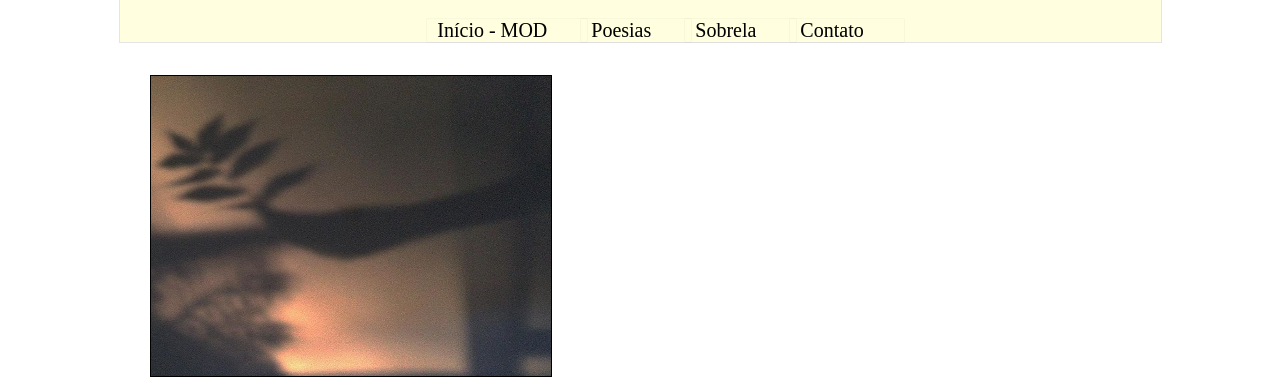
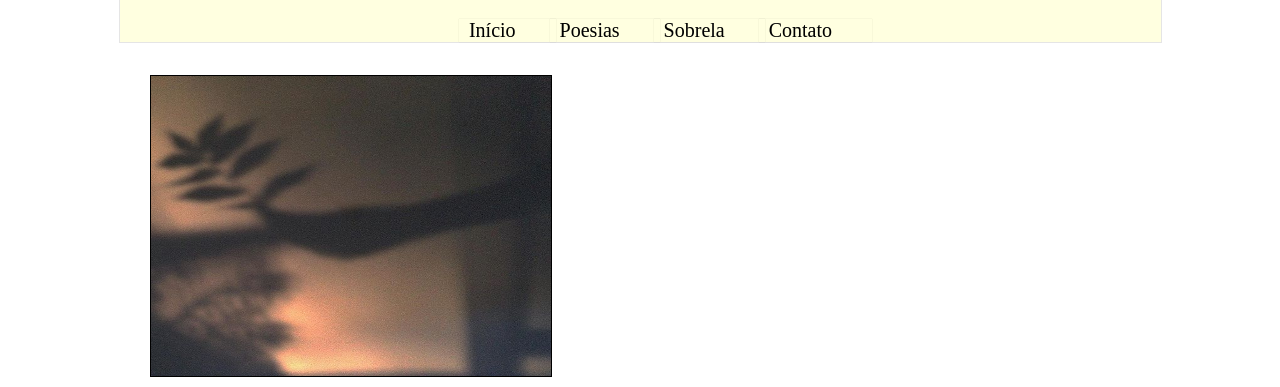
Before and after one commit to edsongmail/projeto-site, a plain HTML site: page index.html in a window 1280 px wide. Shown: the top 387 px of the page. Drawn offline with Linux system fonts and the light colour scheme.

Commit message:
revertendo edit menu

```diff
--- a/index.html
+++ b/index.html
@@ -13,7 +13,7 @@
 			<h1>Menu Principal</h1>
 				<ul>
 				<a href="index.html">
-				<li>Início - MOD</li>
+				<li>Início</li>
 				</a >
 				<a href="poesias.html">
 				<li>Poesias</li>
```
